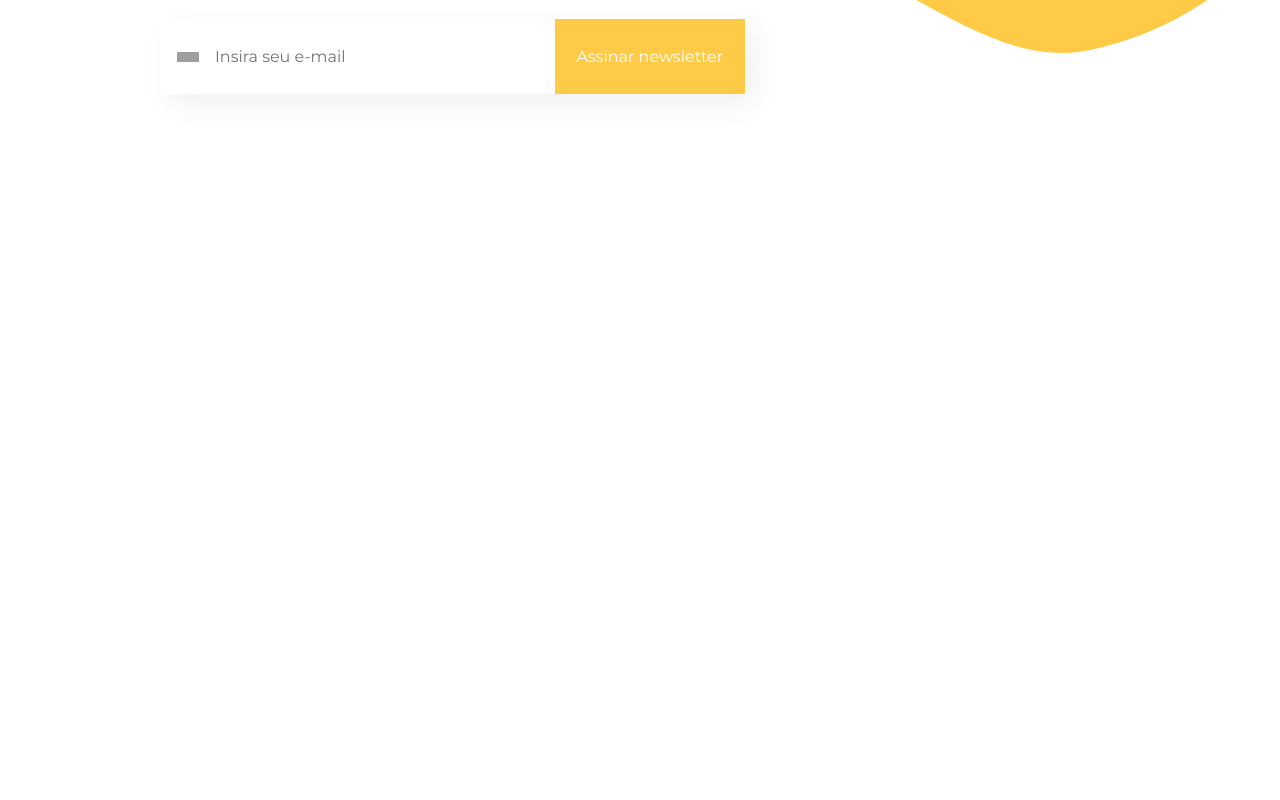
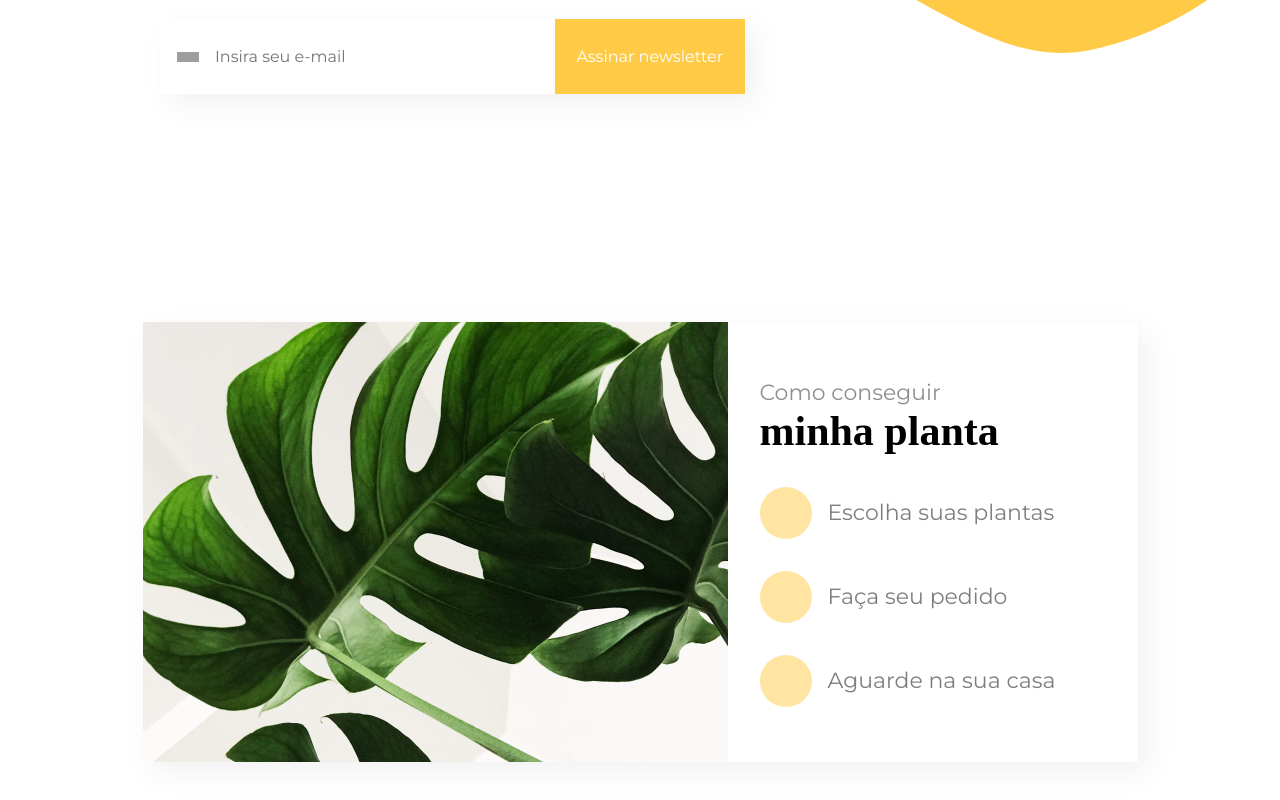
Before and after one commit to EstherMarie/7DaysOfCode-React, a React (Vite) app: page / in a window 1280 px wide. Shown: the part 584-1384 px from the top of the page. Before the commit the page ends 800 px from the top, so only its background shows below. Built offline with nearby package versions, Linux system fonts and the light colour scheme; grey boxes are pictures that could not be loaded; a web font is replaced by a local one.

Commit message:
refactor(comoconseguir): add ComoConseguir component

```diff
--- a/src/components/AssinaturaNewsletter/AssinaturaNewsletter.styled.tsx
+++ b/src/components/AssinaturaNewsletter/AssinaturaNewsletter.styled.tsx
@@ -1,6 +1,6 @@
 import styled from "styled-components";
 
-export const StyledNewsletter = styled.div`
+export const StyledNewsletter = styled.section`
   width: 585px;
   /* height: 462px; */
 
@@ -104,6 +104,7 @@ export const StyledNewsletter = styled.div`
     position: absolute;
     top: -10px;
     right: 425px;
+    z-index: -2;
 
     @media (max-width: 1919px) {
       content: "";
--- /dev/null
+++ b/src/components/ComoConseguir/ComoConseguir.styled.ts
@@ -0,0 +1,74 @@
+import styled from "styled-components";
+
+export const StyledComoConseguir = styled.section`
+  width: 995px;
+  height: 440px;
+
+  margin: 228px auto;
+  background-color: var(--white);
+  box-shadow: 10px 10px 30px rgba(0, 0, 0, 0.06);
+
+  display: flex;
+
+  .img-area {
+    width: 585px;
+    height: 100%;
+    background-image: url("/assets/image-3.png");
+    background-repeat: no-repeat;
+    background-size: cover;
+  }
+
+  .text-area {
+    padding: 58px 81px 43px 32px;
+
+    h2 {
+      font-family: var(--font-title);
+      font-size: 42px;
+      font-weight: 900;
+      line-height: 48px;
+
+      span {
+        font-family: var(--font-body);
+        font-size: 22px;
+        font-weight: 400;
+        line-height: 26.82px;
+        color: var(--black);
+        opacity: 0.5;
+
+        display: block;
+      }
+    }
+
+    ol {
+      margin-top: 32px;
+
+      display: flex;
+      flex-direction: column;
+      gap: 32px;
+
+      li {
+        font-family: var(--font-body);
+        font-weight: 400;
+        font-size: 22px;
+        line-height: 26px;
+        opacity: 0.5;
+
+        display: flex;
+        align-items: center;
+
+        height: 52px;
+
+        &::before {
+          content: "";
+          background-color: var(--main-color);
+          width: 52px;
+          height: 52px;
+          border-radius: 50%;
+          /* opacity: 1; */
+
+          margin-right: 16px;
+        }
+      }
+    }
+  }
+`;
--- /dev/null
+++ b/src/components/ComoConseguir/index.tsx
@@ -0,0 +1,19 @@
+import { StyledComoConseguir } from "./ComoConseguir.styled";
+
+export function ComoConseguir() {
+  return (
+    <StyledComoConseguir>
+      <div className="img-area"></div>
+      <div className="text-area">
+        <h2>
+          <span>Como conseguir </span>minha planta
+        </h2>
+        <ol>
+          <li>Escolha suas plantas</li>
+          <li>Faça seu pedido</li>
+          <li>Aguarde na sua casa</li>
+        </ol>
+      </div>
+    </StyledComoConseguir>
+  );
+}
--- a/src/pages/Home/index.tsx
+++ b/src/pages/Home/index.tsx
@@ -1,6 +1,7 @@
-import GlobalStyle from '../../styles/GlobalStyles';
-import { Menu } from '../../components/Menu';
-import { AssinaturaNewsletter } from '../../components/AssinaturaNewsletter';
+import GlobalStyle from "../../styles/GlobalStyles";
+import { Menu } from "../../components/Menu";
+import { AssinaturaNewsletter } from "../../components/AssinaturaNewsletter";
+import { ComoConseguir } from "../../components/ComoConseguir";
 
 export default function HomePage() {
   return (
@@ -9,6 +10,7 @@ export default function HomePage() {
       <Menu />
       <main>
         <AssinaturaNewsletter />
+        <ComoConseguir />
       </main>
     </>
   );
```
Also changed, not shown: public/assets/image-3.png (added). Lines whose indentation alone changed are shown as unchanged.
